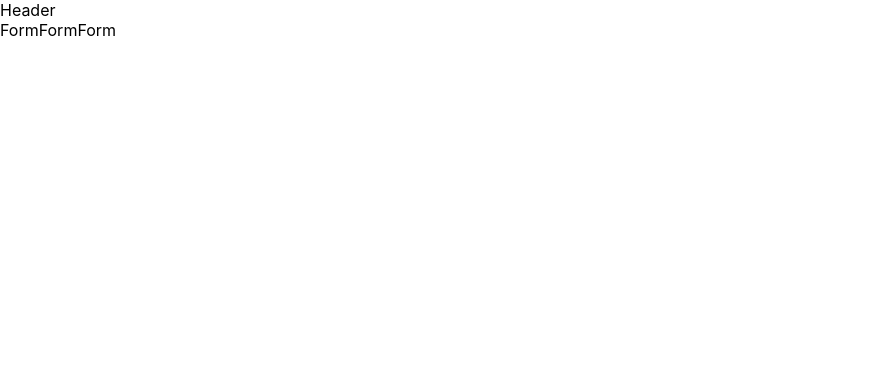
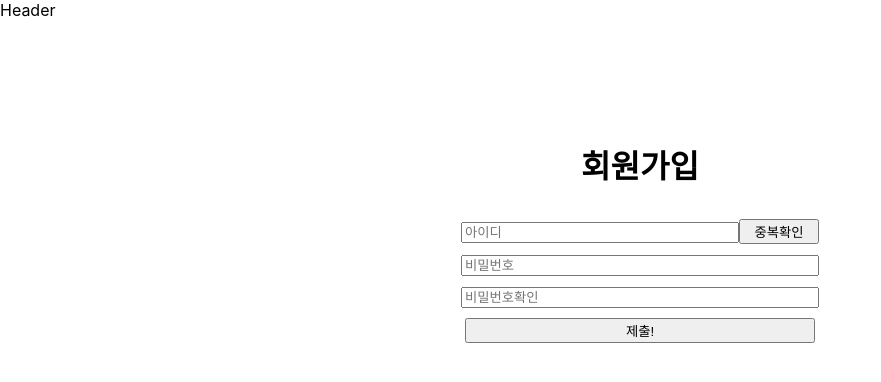
Before and after one commit to mini-project-team6/blush-market-FE, a React (Create React App) app: page /signup in a window 1280 px wide. Shown: the top 382 px of the page, without its empty margins (0-881 px from the left). Built offline with nearby package versions, Linux system fonts and the light colour scheme.

Commit message:
회원가입 페이지 뼈대 생성

```diff
--- a/src/components/SignUpForm.jsx
+++ b/src/components/SignUpForm.jsx
@@ -1,5 +1,37 @@
 import React from "react";
+import styled from "styled-components";
 
 export default function SignUpForm() {
-  return <div>FormFormForm</div>;
+  return (
+    <StDiv>
+      <h1>회원가입</h1>
+      <div>
+        <input type="text" style={{ width: "270px" }} placeholder="아이디" />
+        <button style={{ width: "80px" }}>중복확인</button>
+      </div>
+      <div>
+        <input type="text" style={{ width: "350px" }} placeholder="비밀번호" />
+      </div>
+      <div>
+        <input
+          type="text"
+          style={{ width: "350px" }}
+          placeholder="비밀번호확인"
+        />
+      </div>
+
+      <div>
+        <button style={{ width: "350px" }}> 제출!</button>
+      </div>
+    </StDiv>
+  );
 }
+
+const StDiv = styled.div`
+  margin-top: 100px;
+  display: flex;
+  justify-content: center;
+  align-items: center;
+  flex-direction: column;
+  gap: 10px;
+`;
```
